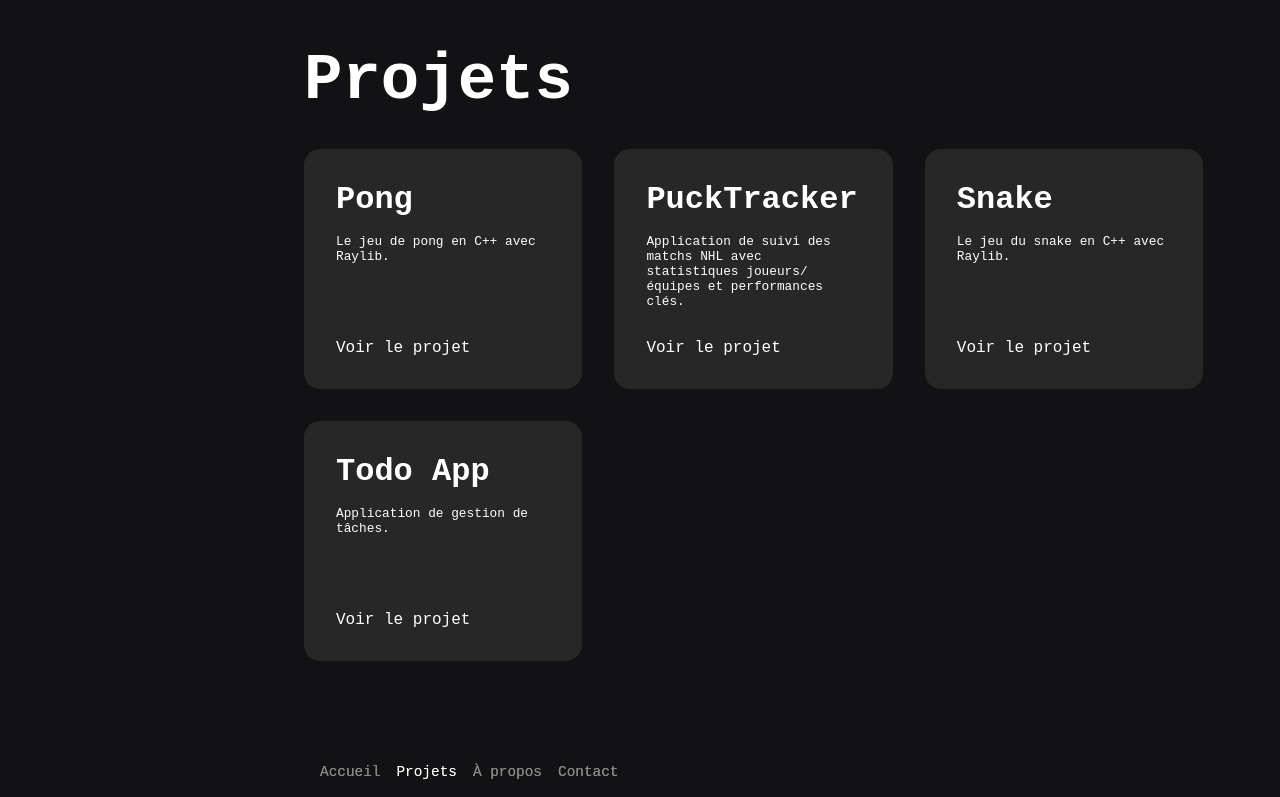
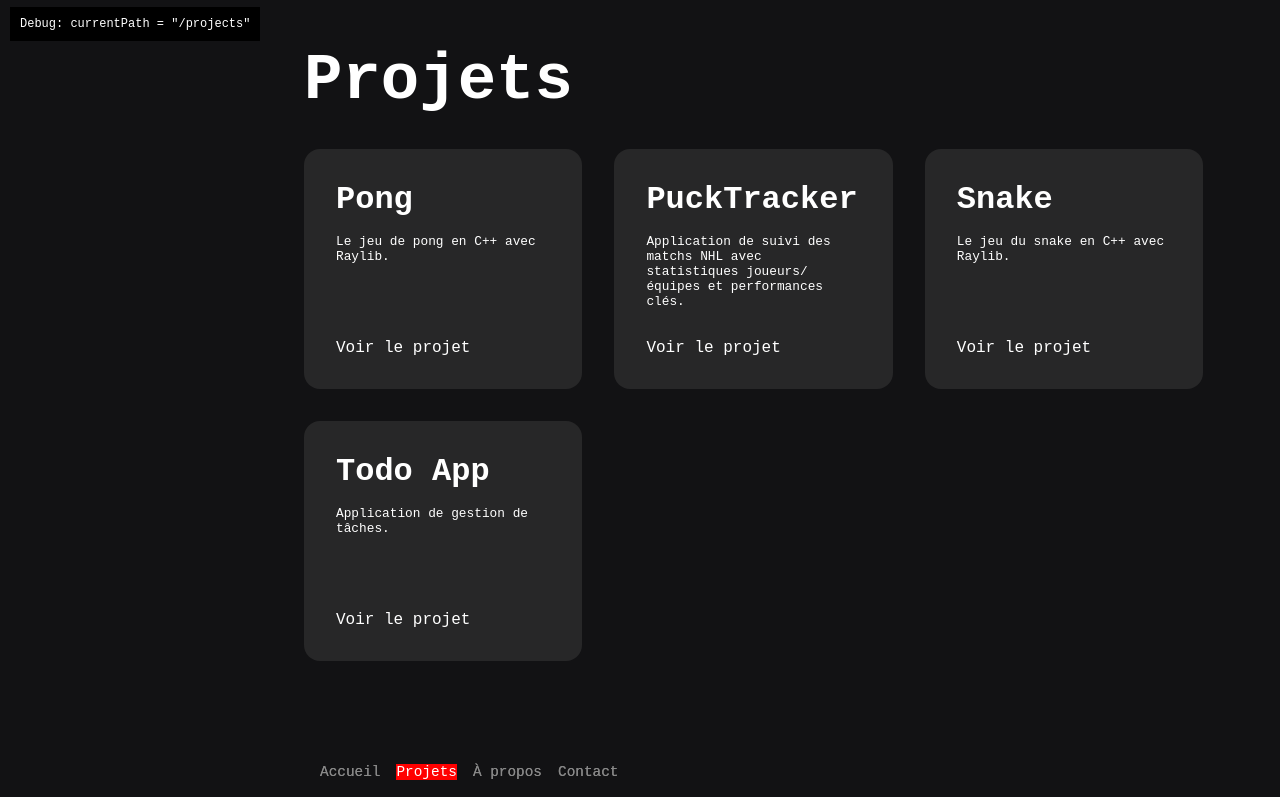
Before and after one commit to iDasrah/portfolio, an Astro site: page /projects in a window 1280 px wide. Shown: the part 3-800 px from the top of the page. Built offline with nearby package versions, Linux system fonts and the light colour scheme; Astro itself is replaced by a stand-in of ours; a web font is replaced by a local one.

Commit message:
debug currentlink bug

```diff
--- a/src/components/Navbar.tsx
+++ b/src/components/Navbar.tsx
@@ -1,6 +1,12 @@
 import React from 'react';
 
 const Navbar = ({ currentPath } : { currentPath: string }) => {
+    // Debug console logs
+    console.log('=== NAVBAR DEBUG ===');
+    console.log('currentPath prop:', currentPath);
+    console.log('typeof currentPath:', typeof currentPath);
+    console.log('currentPath length:', currentPath?.length);
+    console.log('currentPath as JSON:', JSON.stringify(currentPath));
 
     const links = [
         { href: "/", text: "Accueil" },
@@ -12,12 +18,39 @@ const Navbar = ({ currentPath } : { currentPath: string }) => {
     return (
         <nav className="navbar">
             <ul>
-                {links.map((link) => (
-                    <li key={link.href}>
-                        <a href={link.href} className={currentPath === link.href ? "currentLink" : ""}>{link.text}</a>
-                    </li>
-                ))}
+                {links.map((link) => {
+                    const isActive = currentPath === link.href;
+                    console.log(`Link ${link.href}: currentPath="${currentPath}" === href="${link.href}" = ${isActive}`);
+
+                    return (
+                        <li key={link.href}>
+                            <a
+                                href={link.href}
+                                className={isActive ? "currentLink" : ""}
+                                data-debug-current-path={currentPath}
+                                data-debug-href={link.href}
+                                data-debug-is-active={isActive}
+                                style={isActive ? {backgroundColor: 'red'} : {}}
+                            >
+                                {link.text}
+                            </a>
+                        </li>
+                    );
+                })}
             </ul>
+            {/* Affichage debug visible */}
+            <div style={{
+                position: 'fixed',
+                top: '10px',
+                left: '10px',
+                background: 'black',
+                color: 'white',
+                padding: '10px',
+                fontSize: '12px',
+                zIndex: 9999
+            }}>
+                Debug: currentPath = "{currentPath}"
+            </div>
         </nav>
     );
 };
--- a/src/layouts/PortfolioLayout.astro
+++ b/src/layouts/PortfolioLayout.astro
@@ -4,6 +4,11 @@ import Navbar from "../components/Navbar.tsx";
 
 const { contentStyles } = Astro.props;
 const currentPath = Astro.url.pathname;
+
+console.log('=== LAYOUT DEBUG ===');
+console.log('Astro.url:', Astro.url);
+console.log('Astro.url.pathname:', currentPath);
+console.log('typeof currentPath:', typeof currentPath);
 ---
 
 <div class="wrapper">
```
